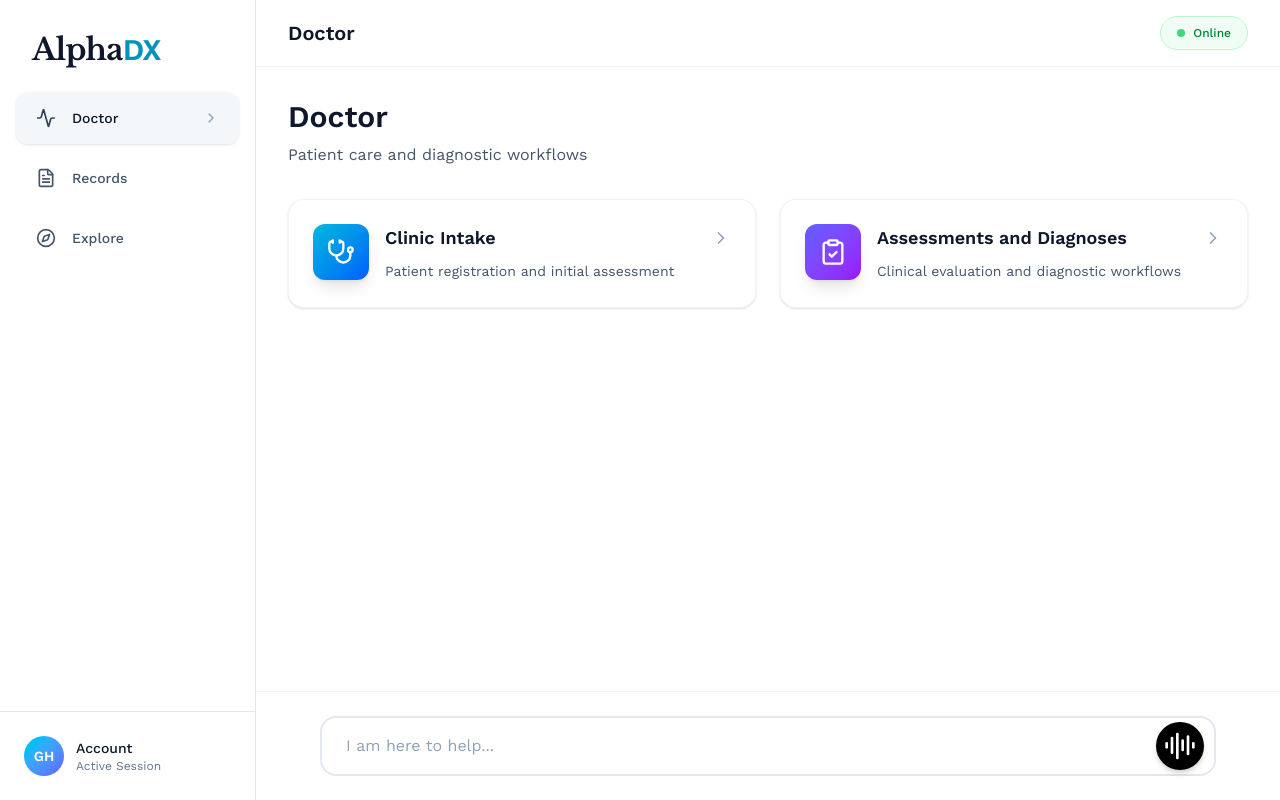
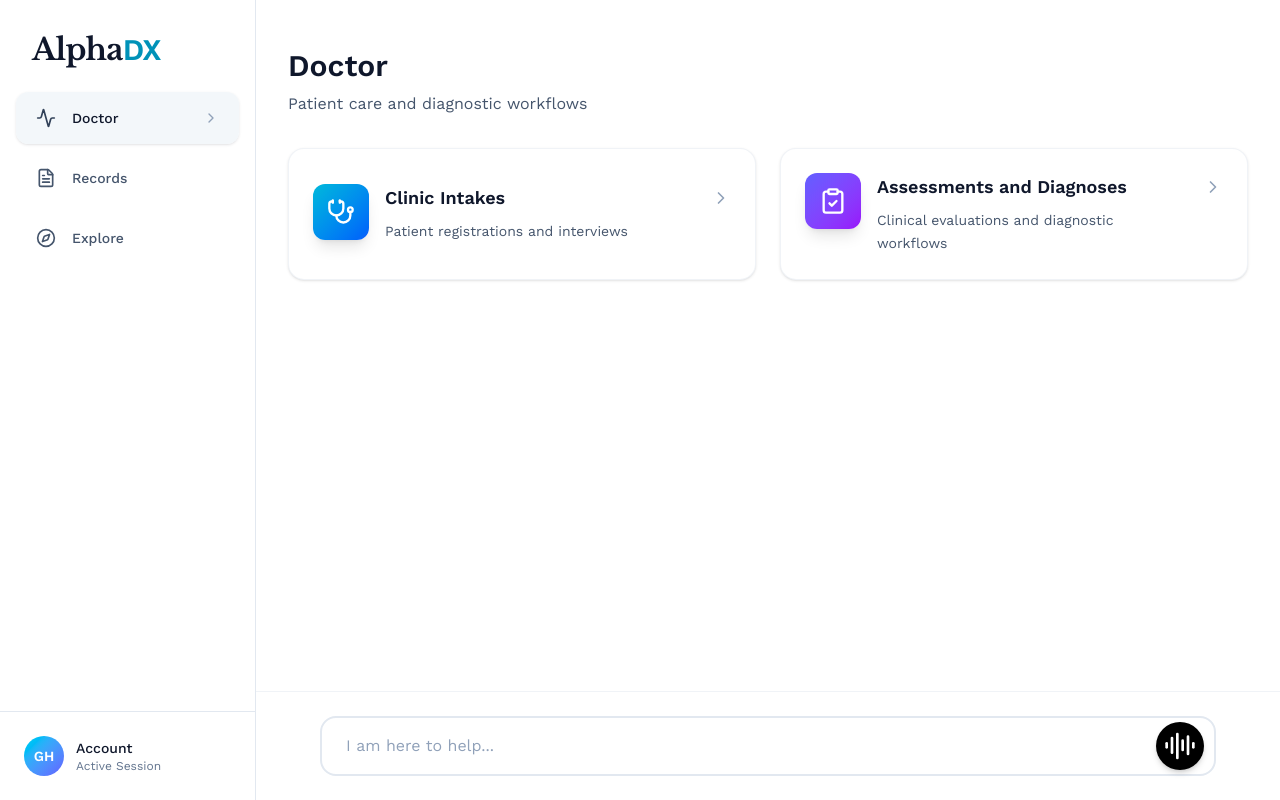
Before and after one commit to polltooh/testui, a Next.js app: page / in a window 1280 px wide. Built offline with nearby package versions, Linux system fonts and the light colour scheme.

Commit message:
update the tab

```diff
--- a/app/alphadx-ui.jsx
+++ b/app/alphadx-ui.jsx
@@ -88,15 +88,15 @@ export default function AlphaDXInterface() {
     doctor: [
       {
         id: 'clinic-intake',
-        title: 'Clinic Intake',
-        description: 'Patient registration and initial assessment',
+        title: 'Clinic Intakes',
+        description: 'Patient registrations and interviews',
         icon: Stethoscope,
         color: 'from-cyan-500 to-blue-600'
       },
       {
         id: 'assessments',
         title: 'Assessments and Diagnoses',
-        description: 'Clinical evaluation and diagnostic workflows',
+        description: 'Clinical evaluations and diagnostic workflows',
         icon: ClipboardCheck,
         color: 'from-indigo-500 to-purple-600'
       }
@@ -105,14 +105,14 @@ export default function AlphaDXInterface() {
       {
         id: 'medical-records',
         title: 'Medical Records',
-        description: 'Comprehensive patient history and documentation',
+        description: 'Comprehensive patient histories and documentation',
         icon: FolderOpen,
         color: 'from-emerald-500 to-teal-600'
       },
       {
         id: 'imaging',
-        title: 'Imaging Report Analysis',
-        description: 'AI-powered radiology and scan interpretation',
+        title: 'Imaging Report Analyses',
+        description: 'AI-powered radiology and scan interpretations',
         icon: ScanLine,
         color: 'from-blue-500 to-cyan-600'
       },
@@ -126,7 +126,7 @@ export default function AlphaDXInterface() {
       {
         id: 'wearable-data',
         title: 'Wearable Data',
-        description: 'Real-time health metrics and trend analysis',
+        description: 'Real-time health metrics and trend analyses',
         icon: Watch,
         color: 'from-pink-500 to-rose-600'
       }
@@ -134,8 +134,8 @@ export default function AlphaDXInterface() {
     explore: [
       {
         id: 'treatment-referral',
-        title: 'Treatment Referral',
-        description: 'Specialist recommendations and care coordination',
+        title: 'Treatment Referrals',
+        description: 'Specialist recommendations and care coordinations',
         icon: Users,
         color: 'from-amber-500 to-orange-600'
       },
@@ -149,14 +149,14 @@ export default function AlphaDXInterface() {
       {
         id: 'wearable-devices',
         title: 'Wearable Devices',
-        description: 'Device recommendations and integration',
+        description: 'Device recommendations and integrations',
         icon: Watch,
         color: 'from-teal-500 to-emerald-600'
       },
       {
         id: 'activity-recommendations',
         title: 'Activity Recommendations',
-        description: 'Personalized wellness and exercise guidance',
+        description: 'Personalized wellness and exercise recommendations',
         icon: Dumbbell,
         color: 'from-lime-500 to-green-600'
       }
@@ -325,26 +325,8 @@ export default function AlphaDXInterface() {
 
       {/* Main Content */}
       <main className="flex-1 flex flex-col relative bg-white">
-        {/* Header */}
-        <header className="bg-white/80 backdrop-blur-xl border-b border-slate-200/50 px-8 py-4 flex items-center justify-between relative z-10">
-          <div className="flex items-center gap-4">
-            <div>
-              <h2 className="text-xl font-semibold text-slate-900">
-                {navItems.find(item => item.id === activeTab)?.label || 'Doctor'}
-              </h2>
-            </div>
-          </div>
-
-          <div className="flex items-center gap-3">
-            <div className="flex items-center gap-2 px-4 py-2 bg-green-50 rounded-full border border-green-200">
-              <div className="w-2 h-2 bg-green-500 rounded-full animate-pulse"></div>
-              <span className="text-xs font-medium text-green-700">Online</span>
-            </div>
-          </div>
-        </header>
-
         {/* Content Area */}
-        <div className="flex-1 overflow-y-auto p-8 bg-white">
+        <div className="flex-1 overflow-y-auto bg-white px-8 pb-8 pt-12">
           <div className="max-w-6xl mx-auto">
             {/* Welcome Header */}
             <div className="mb-8 fade-in-up">
```
